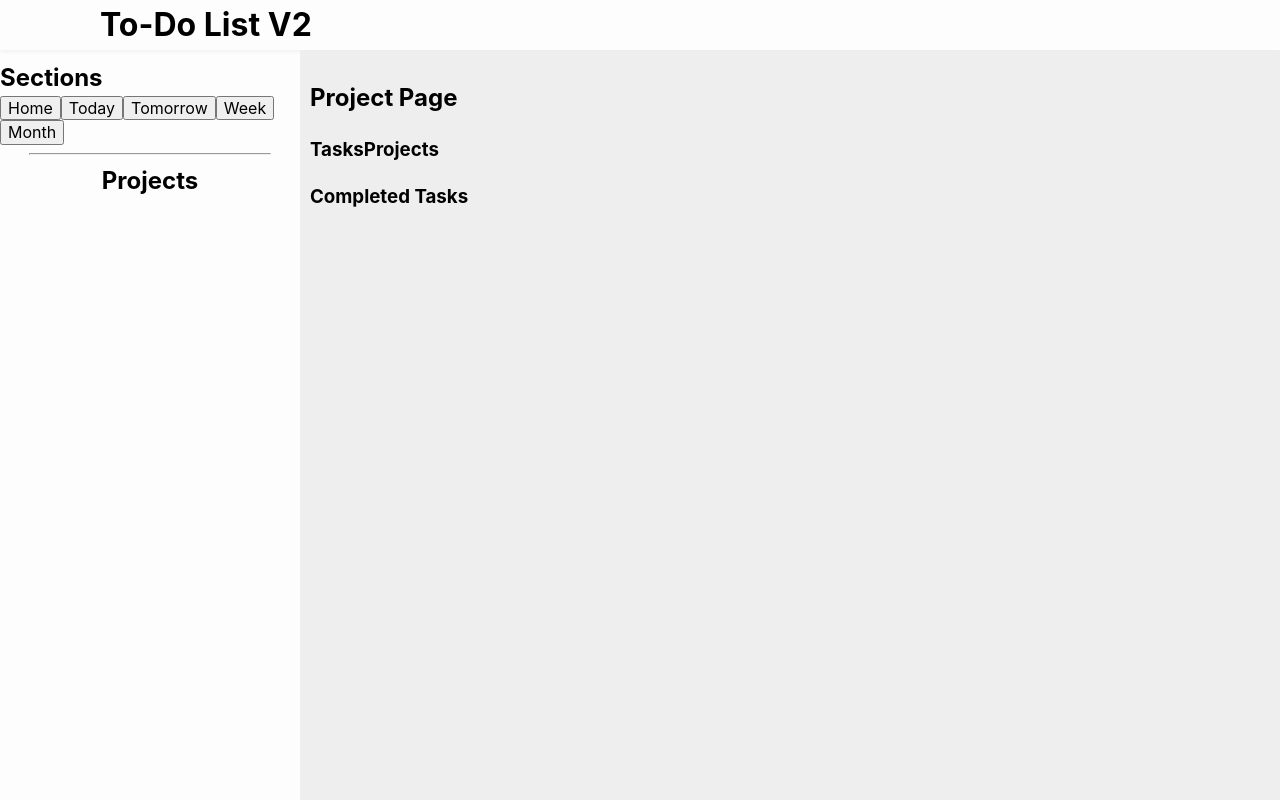
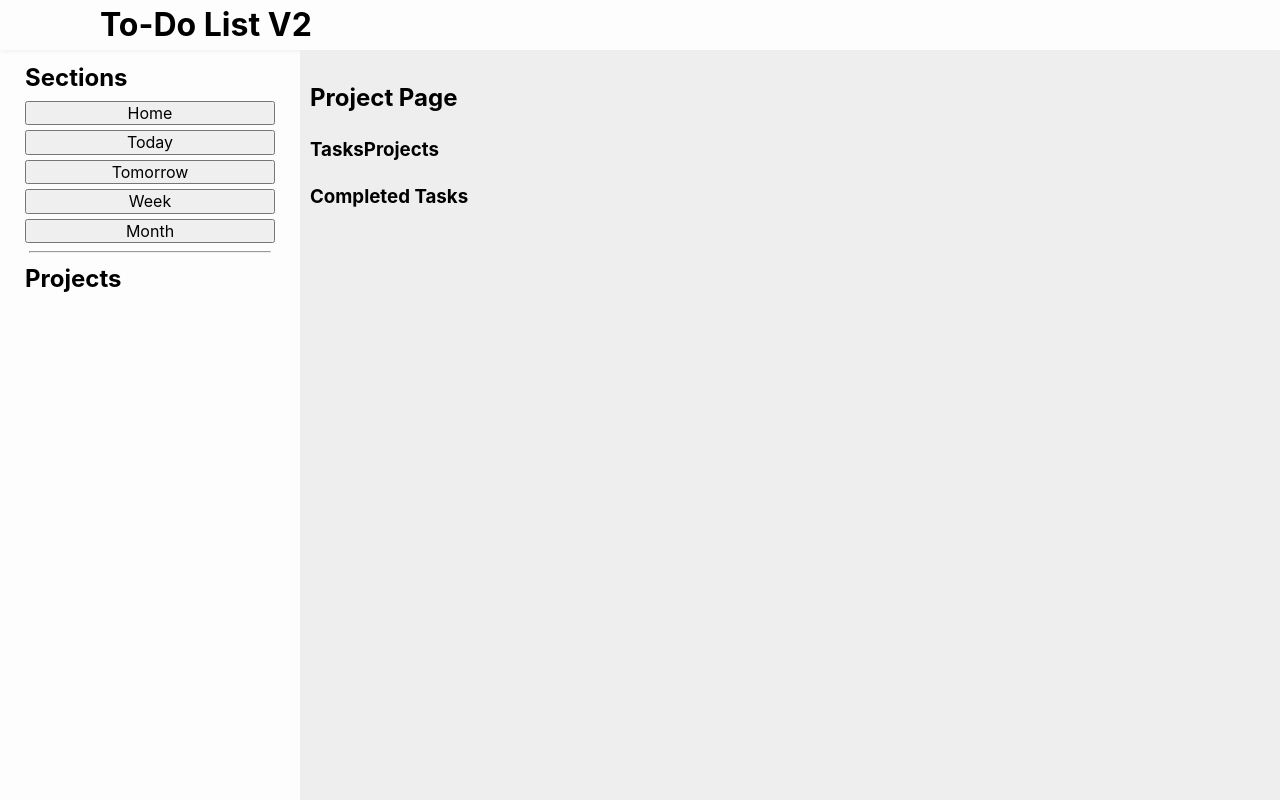
Before and after one commit to SaToGo1/todo-list-version2, a website built with Vite: page index.html in a window 1280 px wide. Built offline with nearby package versions, Linux system fonts and the light colour scheme.

Commit message:
Add models
- add Project Model
- add Task Model

- add style to sidebar divs.

```diff
--- a/src/views/Layouts/sidebar/sidebar.css
+++ b/src/views/Layouts/sidebar/sidebar.css
@@ -14,3 +14,25 @@
 .nav h2 {
     margin: 0;
 }
+
+/**************/
+/** Sections **/
+/**************/
+.nav__sectionsDiv {
+    width: 250px;
+
+    display: flex;
+    flex-direction: column;
+    gap: 5px;
+}
+
+/**************/
+/** Projects **/
+/**************/
+.nav__projectsDiv {
+    width: 250px;
+
+    display: flex;
+    flex-direction: column;
+    gap: 5px;
+}
--- a/src/views/Layouts/sidebar/sidebar.js
+++ b/src/views/Layouts/sidebar/sidebar.js
@@ -26,7 +26,8 @@
       <h2>Sections</h2>
   `
   sectionNames.forEach(name => {
-    sectionDiv += `<button>${name}</button>`
+    const id = `navSection__button-${name}`
+    sectionDiv += `<button id=${id}>${name}</button>`
   })
 
   sectionDiv += '</div>'
```
Also changed, not shown: src/models/projects/model-project.js (added, +7 -0 lines), src/models/tasks/model-task.js (added, +7 -0 lines).
